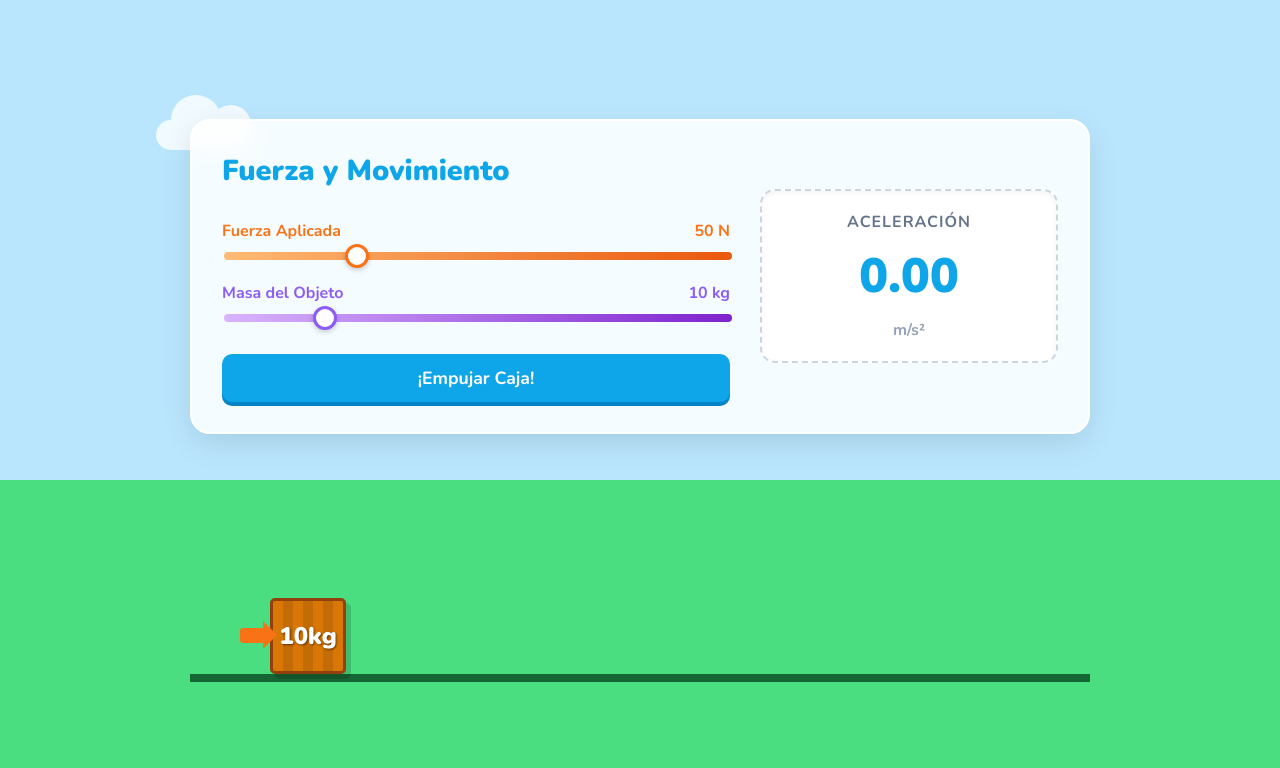
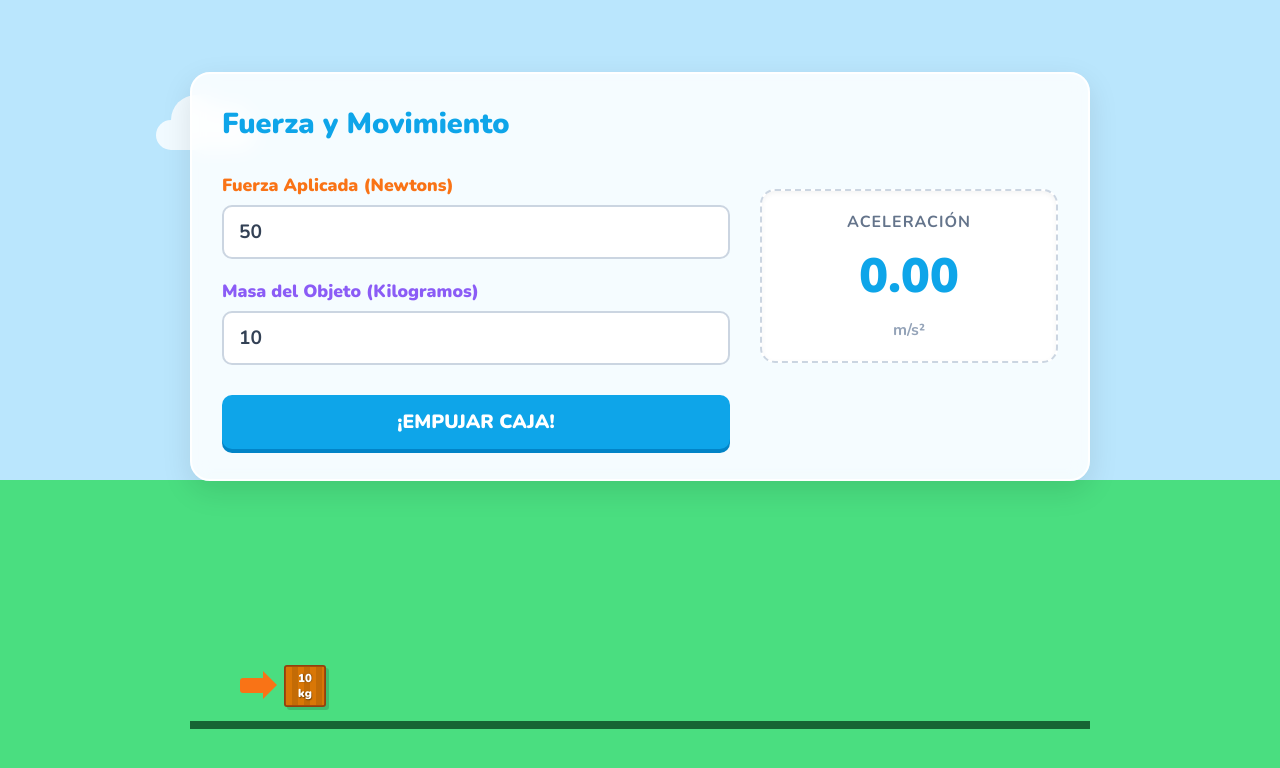
Before and after one commit to OscarR2730/Segunda-ley-de-Newton, a plain HTML site: page index.html in a window 1280 px wide. Drawn offline with nearby package versions, Linux system fonts and the light colour scheme.

Commit message:
Update index.html

```diff
--- a/index.html
+++ b/index.html
@@ -92,6 +92,7 @@
             text-align: center;
             box-shadow: inset 0 2px 5px rgba(0,0,0,0.05);
             border: 2px dashed #cbd5e1;
+            min-width: 150px;
         }
 
         h1 {
@@ -104,60 +105,51 @@
         .control-grupo {
             display: flex;
             flex-direction: column;
+            gap: 8px;
         }
 
-        .etiqueta-valor {
-            display: flex;
-            justify-content: space-between;
-            font-weight: 700;
-            margin-bottom: 8px;
+        label {
+            font-weight: 800;
+            font-size: 1.1rem;
         }
 
-        /* Estilo de los Sliders */
-        input[type=range] {
-            -webkit-appearance: none;
+        /* Estilo de los Inputs Numéricos */
+        input[type="number"] {
             width: 100%;
-            background: transparent;
-        }
-        input[type=range]::-webkit-slider-thumb {
-            -webkit-appearance: none;
-            height: 24px;
-            width: 24px;
-            border-radius: 50%;
-            background: white;
-            cursor: pointer;
-            margin-top: -8px;
-            box-shadow: 0 2px 5px rgba(0,0,0,0.2);
-            border: 3px solid;
-        }
-        input[type=range]::-webkit-slider-runnable-track {
-            width: 100%;
-            height: 8px;
-            cursor: pointer;
-            background: #e2e8f0;
-            border-radius: 5px;
+            padding: 12px 15px;
+            border: 2px solid #cbd5e1;
+            border-radius: 10px;
+            font-size: 1.2rem;
+            font-family: 'Nunito', sans-serif;
+            font-weight: 700;
+            color: var(--color-texto);
+            box-sizing: border-box;
+            outline: none;
+            transition: all 0.2s ease;
+            background-color: white;
         }
 
-        /* Colores específicos de sliders */
-        #fuerza::-webkit-slider-thumb { border-color: var(--color-fuerza); }
-        #fuerza::-webkit-slider-runnable-track { background: linear-gradient(90deg, #fdba74, #ea580c); }
+        input[type="number"]:focus {
+            box-shadow: 0 4px 10px rgba(0,0,0,0.1);
+        }
 
-        #masa::-webkit-slider-thumb { border-color: var(--color-masa); }
-        #masa::-webkit-slider-runnable-track { background: linear-gradient(90deg, #d8b4fe, #7e22ce); }
+        #fuerza:focus { border-color: var(--color-fuerza); }
+        #masa:focus { border-color: var(--color-masa); }
 
         button {
             background-color: var(--color-acento);
             color: white;
             border: none;
-            padding: 12px 25px;
-            font-size: 1.1rem;
-            font-weight: 700;
+            padding: 14px 25px;
+            font-size: 1.2rem;
+            font-weight: 800;
             border-radius: 10px;
             cursor: pointer;
             box-shadow: 0 4px 0 #0284c7;
             transition: all 0.1s;
             margin-top: 10px;
             font-family: 'Nunito', sans-serif;
+            text-transform: uppercase;
         }
 
         button:active {
@@ -178,6 +170,7 @@
             font-weight: 900;
             color: var(--color-acento);
             margin: 10px 0;
+            word-break: break-all;
         }
 
         /* Entorno Físico (Simulación) */
@@ -216,7 +209,7 @@
             border-left: 14px solid var(--color-fuerza);
         }
 
-        /* El bloque ahora parece una caja de madera */
+        /* Bloque caja de madera */
         .bloque {
             width: 70px;
             height: 70px;
@@ -236,8 +229,12 @@
             box-shadow: 5px 5px 0 rgba(0,0,0,0.15);
             font-weight: 900;
             color: white;
-            font-size: 1.5rem;
+            font-size: 1.2rem;
             text-shadow: 1px 1px 2px rgba(0,0,0,0.5);
+            text-align: center;
+            padding: 5px;
+            box-sizing: border-box;
+            transition: transform 0.3s ease;
         }
 
         @media (max-width: 768px) {
@@ -248,31 +245,23 @@
 </head>
 <body>
 
-    <!-- Animación de fondo -->
     <div class="nube nube1"></div>
     <div class="nube nube2"></div>
 
     <div class="app-contenedor">
 
-        <!-- Panel de Controles -->
         <div class="panel-controles">
             <div class="controles-izq">
                 <h1>Fuerza y Movimiento</h1>
 
                 <div class="control-grupo">
-                    <div class="etiqueta-valor">
-                        <span style="color: var(--color-fuerza);">Fuerza Aplicada</span>
-                        <span id="valor-f" style="color: var(--color-fuerza);">50 N</span>
-                    </div>
-                    <input type="range" id="fuerza" min="0" max="200" value="50">
+                    <label for="fuerza" style="color: var(--color-fuerza);">Fuerza Aplicada (Newtons)</label>
+                    <input type="number" id="fuerza" value="50" step="any" placeholder="Ingresa la fuerza">
                 </div>
 
                 <div class="control-grupo">
-                    <div class="etiqueta-valor">
-                        <span style="color: var(--color-masa);">Masa del Objeto</span>
-                        <span id="valor-m" style="color: var(--color-masa);">10 kg</span>
-                    </div>
-                    <input type="range" id="masa" min="1" max="50" value="10">
+                    <label for="masa" style="color: var(--color-masa);">Masa del Objeto (Kilogramos)</label>
+                    <input type="number" id="masa" value="10" step="any" placeholder="Ingresa la masa">
                 </div>
 
                 <button onclick="ejecutarSimulacion()">¡Empujar Caja!</button>
@@ -285,65 +274,88 @@
             </div>
         </div>
 
-        <!-- Escenario Visual -->
         <div class="escenario" id="pista">
             <div class="bloque-wrapper" id="animacion-wrapper">
                 <div class="vector-fuerza" id="flecha"></div>
-                <div class="bloque" id="caja-visual">10kg</div>
+                <div class="bloque" id="caja-visual">10<br>kg</div>
             </div>
         </div>
 
     </div>
 
     <script>
-        // Actualizar los números al mover los deslizadores (Sliders)
-        const sliderFuerza = document.getElementById('fuerza');
-        const sliderMasa = document.getElementById('masa');
-        const displayFuerza = document.getElementById('valor-f');
-        const displayMasa = document.getElementById('valor-m');
+        const inputFuerza = document.getElementById('fuerza');
+        const inputMasa = document.getElementById('masa');
         const cajaVisual = document.getElementById('caja-visual');
         const flecha = document.getElementById('flecha');
 
-        sliderFuerza.oninput = function() {
-            displayFuerza.innerText = this.value + ' N';
-            // Actualizar el tamaño de la flecha en tiempo real
-            flecha.style.width = (this.value / 2) + 'px';
+        // Función para actualizar los gráficos en tiempo real cuando el usuario escribe
+        function actualizarGraficos() {
+            let fuerzaVal = parseFloat(inputFuerza.value) || 0;
+            let masaVal = parseFloat(inputMasa.value) || 0;
+
+            // Limitar visualmente el tamaño de la flecha (máximo 150px) para que no rompa el diseño
+            let tamañoFlecha = Math.min(150, Math.abs(fuerzaVal) / 2);
+            flecha.style.width = tamañoFlecha + 'px';
+
+            // Ocultar la flecha si la fuerza es 0 o negativa (para este diseño básico)
+            if(fuerzaVal <= 0) {
+                flecha.style.display = 'none';
+            } else {
+                flecha.style.display = 'block';
+            }
+
+            // Actualizar texto de la caja
+            cajaVisual.innerHTML = masaVal + '<br>kg';
+
+            // Escalar la caja visualmente con un límite para que no cubra la pantalla
+            if (masaVal > 0) {
+                let escala = Math.min(1.5, Math.max(0.6, 0.5 + (masaVal / 50) * 0.5));
+                cajaVisual.style.transform = `scale(${escala})`;
+            }
         }
 
-        sliderMasa.oninput = function() {
-            displayMasa.innerText = this.value + ' kg';
-            cajaVisual.innerText = this.value + 'kg';
-            // Hacer la caja un poco más grande o pequeña dependiendo de la masa
-            let escala = 0.8 + (this.value / 50) * 0.4; // Varía entre 0.8 y 1.2
-            cajaVisual.style.transform = `scale(${escala})`;
-        }
+        // Escuchar cuando el usuario escribe en las cajas de texto
+        inputFuerza.addEventListener('input', actualizarGraficos);
+        inputMasa.addEventListener('input', actualizarGraficos);
 
-        // Inicializar tamaño de flecha al cargar
-        flecha.style.width = (sliderFuerza.value / 2) + 'px';
+        // Inicializar gráficos al cargar la página
+        actualizarGraficos();
 
-        // Lógica de simulación
         function ejecutarSimulacion() {
-            let fuerza = parseFloat(sliderFuerza.value);
-            let masa = parseFloat(sliderMasa.value);
+            let fuerza = parseFloat(inputFuerza.value);
+            let masa = parseFloat(inputMasa.value);
             let displayAcel = document.getElementById('resultado-acel');
             let wrapper = document.getElementById('animacion-wrapper');
             let pista = document.getElementById('pista');
 
-            // 1. Reiniciar posición
+            // Reiniciar posición
             wrapper.style.transition = 'none';
             wrapper.style.transform = 'translateX(0)';
 
-            // 2. Calcular
+            // Validaciones
+            if (isNaN(fuerza) || isNaN(masa) || masa <= 0) {
+                displayAcel.innerText = "ERR";
+                displayAcel.style.color = "#ef4444";
+                return;
+            }
+
+            // Calcular aceleración real
             let aceleracion = fuerza / masa;
+
+            // Mostrar resultado (si es muy largo, cortarlo a 2 decimales)
             displayAcel.innerText = aceleracion.toFixed(2);
+            displayAcel.style.color = "var(--color-acento)";
 
-            // 3. Animar
+            // Animar
             setTimeout(() => {
                 if (aceleracion > 0) {
-                    let tiempoAnimacion = Math.max(1, Math.min(4, 15 / aceleracion));
+                    // Adaptar el tiempo de animación para valores extremos
+                    // Por muy alta que sea la aceleración, no tardará menos de 0.3s
+                    // Por muy baja que sea, no tardará más de 8s
+                    let tiempoAnimacion = Math.max(0.3, Math.min(8, 15 / aceleracion));
                     let distancia = pista.offsetWidth - wrapper.offsetWidth - 20;
 
-                    // Efecto de aceleración realista
                     wrapper.style.transition = `transform ${tiempoAnimacion}s ease-in`;
                     wrapper.style.transform = `translateX(${distancia}px)`;
                 }
```
